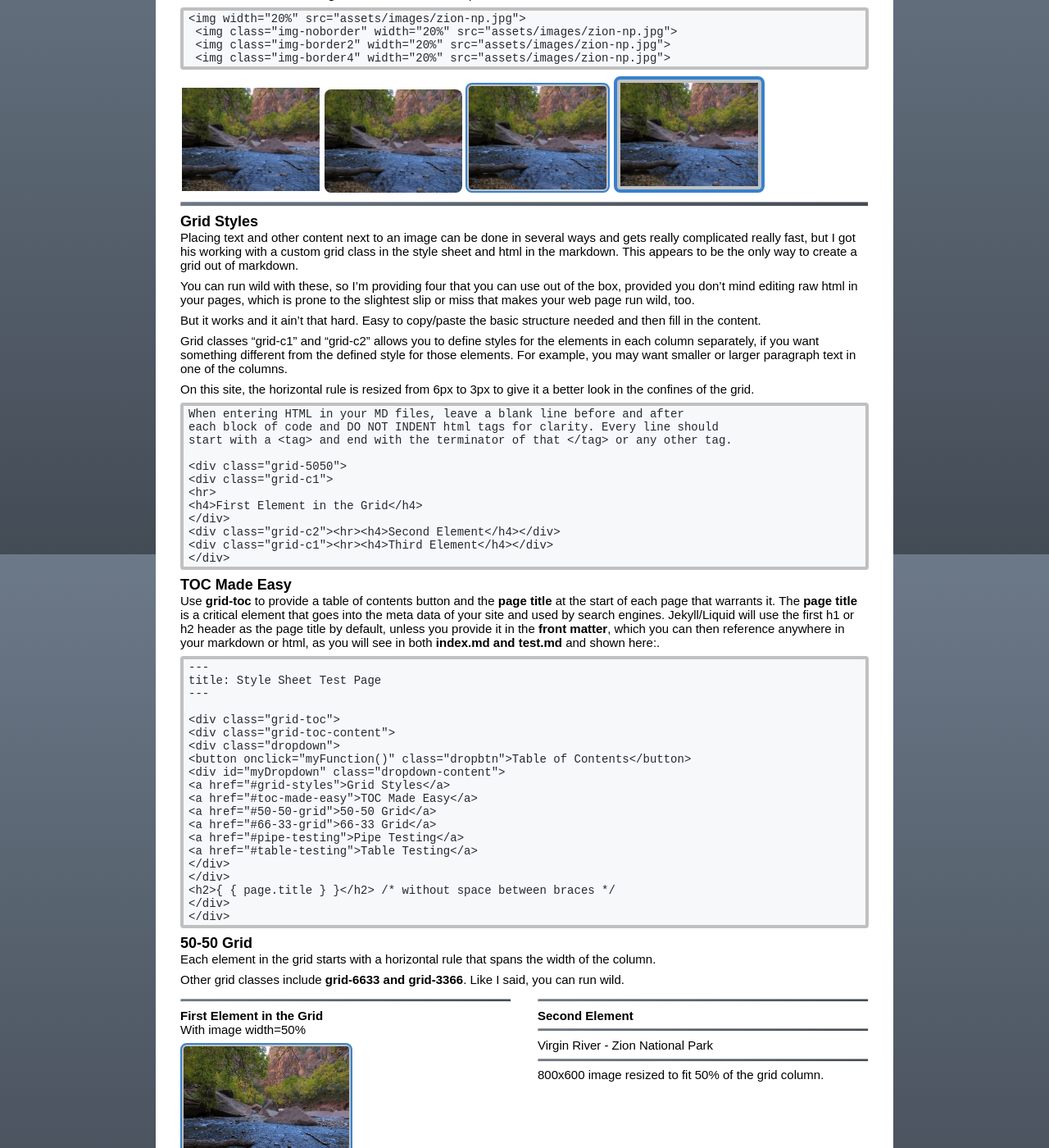
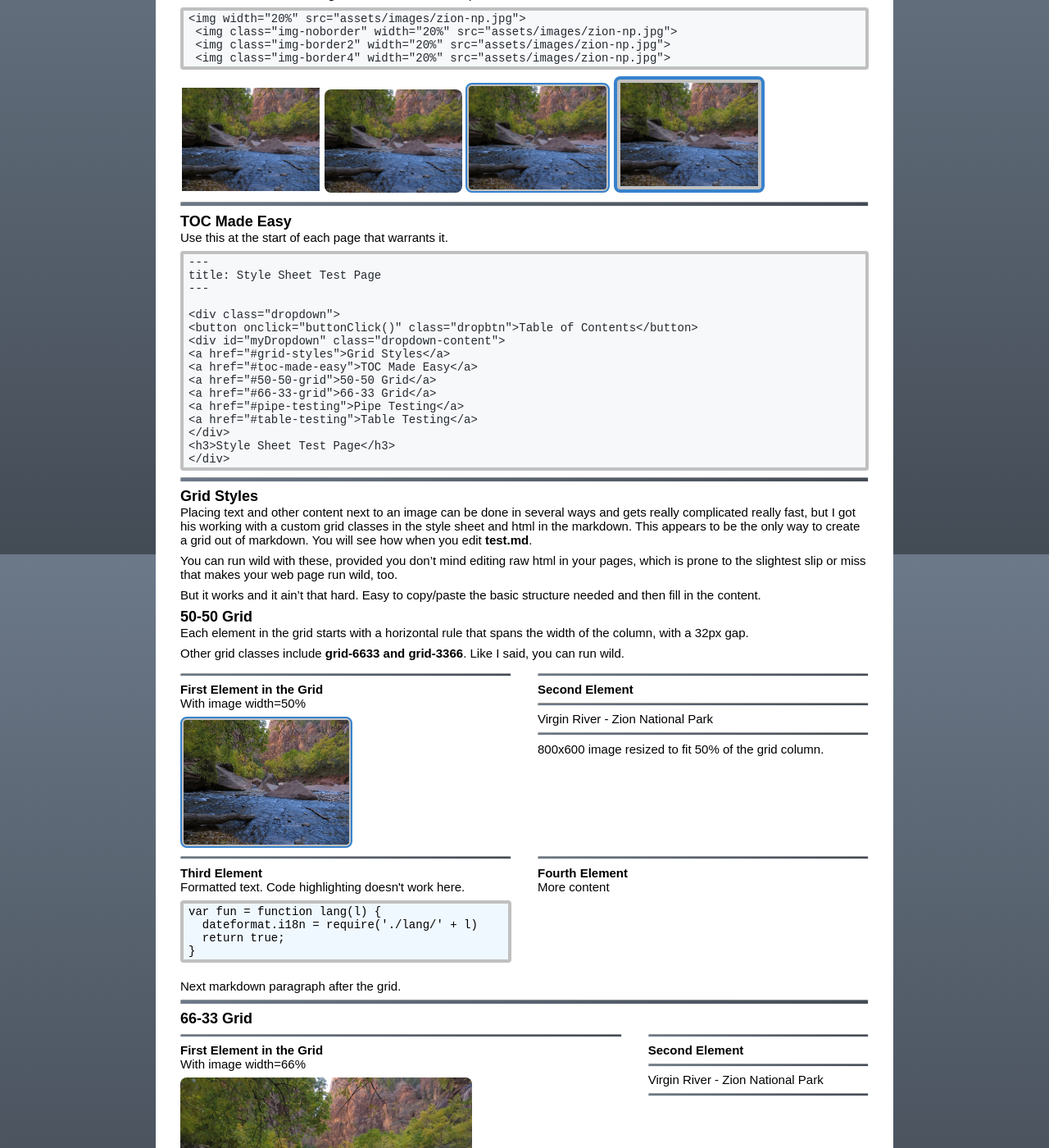
Before and after one commit to TR-Systems/modernist, a Jekyll site: the page built from test.md, in a window 1280 px wide and 1400 px high, scrolled down 224 px. Shown: the whole window at 82% size. Built offline with Jekyll 4.4.1, drawn with Linux system fonts in a browser that asks for light colours; our own code applies the rules of GitHub Pages for plain Markdown files.

Commit message:
Update test.md

````diff
--- a/test.md
+++ b/test.md
@@ -5,8 +5,8 @@
 <div class="dropdown">
 <button onclick="buttonClick()" class="dropbtn">Table of Contents</button>
 <div id="myDropdown" class="dropdown-content">
+<a href="#toc-made-easy">TOC Made Easy</a>
 <a href="#grid-styles">Grid Styles</a>
-<a href="#toc-made-easy">TOC Made Easy</a>
 <a href="#50-50-grid">50-50 Grid</a>
 <a href="#66-33-grid">66-33 Grid</a>
 <a href="#pipe-testing">Pipe Testing</a>
@@ -41,44 +41,16 @@
 
 ---
 
-### Grid Styles
-Placing text and other content next to an image can be done in several ways and gets really complicated really fast, but I got his working with a custom grid class in the style sheet and html in the markdown. This appears to be the only way to create a grid out of markdown.
-
-You can run wild with these, so I'm providing four that you can use out of the box, provided you don't mind editing raw html in your pages, which is prone to the slightest slip or miss that makes your web page run wild, too.
-
-But it works and it ain't that hard. Easy to copy/paste the basic structure needed and then fill in the content.
-
-Grid classes "grid-c1" and "grid-c2" allows you to define styles for the elements in each column separately, if you want something different from the defined style for those elements. For example, you may want smaller or larger paragraph text in one of the columns.
-
-On this site, the horizontal rule is resized from 6px to 3px to give it a better look in the confines of the grid.
-
-```
-When entering HTML in your MD files, leave a blank line before and after
-each block of code and DO NOT INDENT html tags for clarity. Every line should
-start with a <tag> and end with the terminator of that </tag> or any other tag.
-
-<div class="grid-5050">
-<div class="grid-c1">
-<hr>
-<h4>First Element in the Grid</h4>
-</div>
-<div class="grid-c2"><hr><h4>Second Element</h4></div>
-<div class="grid-c1"><hr><h4>Third Element</h4></div>
-</div>
-```
-
 ### TOC Made Easy
-Use **grid-toc** to provide a table of contents button and the **page title** at the start of each page that warrants it.  The **page title** is a critical element that goes into the meta data of your site and used by search engines. Jekyll/Liquid will use the first h1 or h2 header as the page title by default, unless you provide it in the **front matter**, which you can then reference anywhere in your markdown or html, as you will see in both **index.md and test.md** and shown here:.
+Use this at the start of each page that warrants it.
 
 ```
 ---
 title: Style Sheet Test Page
 ---
 
-<div class="grid-toc">
-<div class="grid-toc-content">
 <div class="dropdown">
-<button onclick="myFunction()" class="dropbtn">Table of Contents</button>
+<button onclick="buttonClick()" class="dropbtn">Table of Contents</button>
 <div id="myDropdown" class="dropdown-content">
 <a href="#grid-styles">Grid Styles</a>
 <a href="#toc-made-easy">TOC Made Easy</a>
@@ -87,14 +59,21 @@
 <a href="#pipe-testing">Pipe Testing</a>
 <a href="#table-testing">Table Testing</a>
 </div>
-</div>
-<h2>{ { page.title } }</h2> /* without space between braces */
-</div>
+<h3>{{ page.title }}</h3>
 </div>
 ```
 
+---
+
+### Grid Styles
+Placing text and other content next to an image can be done in several ways and gets really complicated really fast, but I got his working with a custom grid classes in the style sheet and html in the markdown. This appears to be the only way to create a grid out of markdown. You will see how when you edit **test.md**.
+
+You can run wild with these, provided you don't mind editing raw html in your pages, which is prone to the slightest slip or miss that makes your web page run wild, too.
+
+But it works and it ain't that hard. Easy to copy/paste the basic structure needed and then fill in the content.
+
 ### 50-50 Grid
-Each element in the grid starts with a horizontal rule that spans the width of the column.
+Each element in the grid starts with a horizontal rule that spans the width of the column, with a 32px gap.
 
 Other grid classes include **grid-6633 and grid-3366**. Like I said, you can run wild.
 
````
